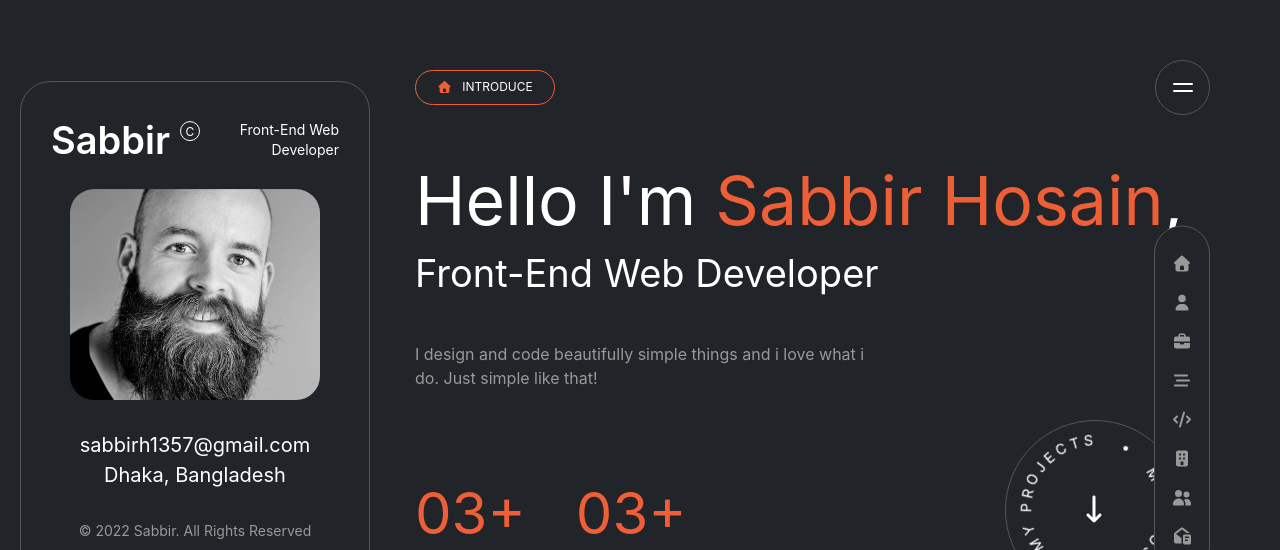
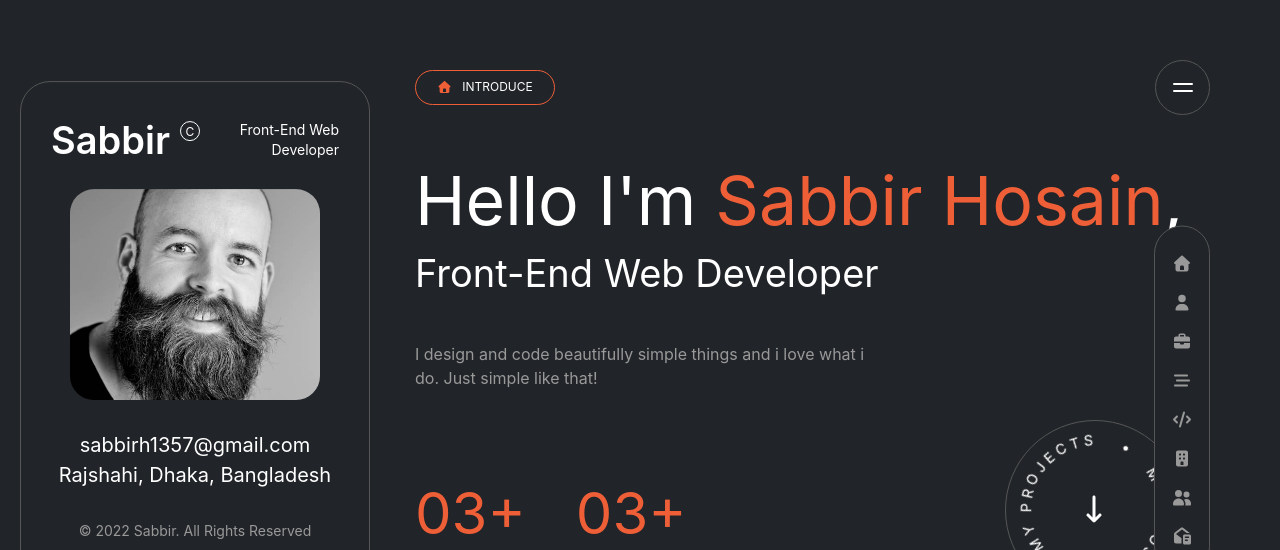
Before and after one commit to sabbirhosain67/sabbirweb, a website: page index.html in a window 1280 px wide. Shown: the top 550 px of the page. Drawn offline with Linux system fonts and the light colour scheme.

Commit message:
Update index.html

```diff
--- a/index.html
+++ b/index.html
@@ -37,7 +37,7 @@
             </div>
             <img class="w-full max-w-[250px] mx-auto rounded-3xl mt-[20px] mb-[30px]" src="./images/me.jpg" alt="me">
             <span class="block text-[20px]">sabbirh1357@gmail.com</span>
-            <span class="block text-[20px] capitalize">Dhaka, Bangladesh</span>
+            <span class="block text-[20px] capitalize">Rajshahi, Dhaka, Bangladesh</span>
             <span class="inline-block text-[14px] text-secendary mt-[30px] mb-[25px]">© 2022 Sabbir. All Rights Reserved</span>
             <div class="space-x-[10px] text-gray mb-[30px]">
                 <a class="inline-block w-[40px] h-[40px] border-[2px] border-gray rounded-full leading-[37.5px] hover:border-primary hover:text-primary transition-all duration-300" href="https://www.linkedin.com/in/sabbir-hosain-64bb7b26b/">
```
